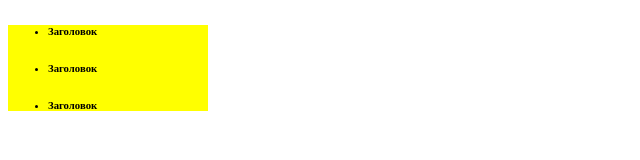
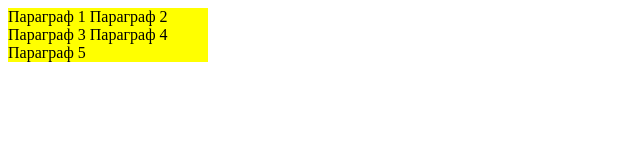
Before and after one commit to dianakucherenko/lab6, a website: page public_html/index.html in a window 1280 px wide. Shown: the whole page, without its empty margins (0-640 px from the left). Drawn offline with Linux system fonts and the light colour scheme.

Commit message:
html edited

```diff
--- a/public_html/index.html
+++ b/public_html/index.html
@@ -8,11 +8,11 @@
     </head>
     <body>
         <div id="menu">
-            <ul>
-                <h6>Заголовок</h6>
-                <h6>Заголовок</h6>
-                <h6>Заголовок</h6>
-            </ul>
+            <p>Параграф 1</p>
+            <p id="p2">Параграф 2</p>
+            <p>Параграф 3</p>
+            <p id="p4">Параграф 4</p>
+            <p>Параграф 5</p>
         </div>
     </body>
 </html>
```
